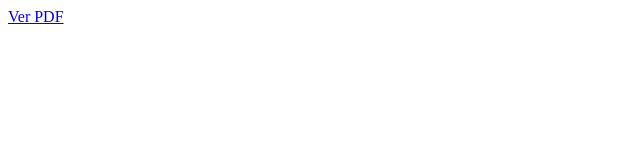
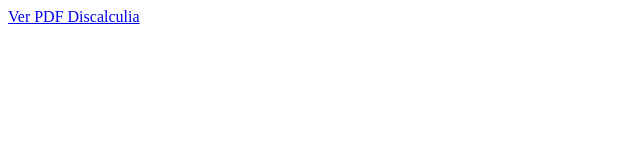
Before and after one commit to Archerd6/pdf-viewer-web, a plain HTML site: page index.html in a window 1280 px wide. Shown: the full height of the page, 0-640 px from the left. Drawn offline with Linux system fonts and the light colour scheme.

Commit message:
Modify name

```diff
--- a/index.html
+++ b/index.html
@@ -1 +1 @@
-<a href="Informe_Investigacion_fenotipo_Discalculia.pdf" target="_blank">Ver PDF</a>
+<a href="Informe_Investigacion_fenotipo_Discalculia.pdf" target="_blank">Ver PDF Discalculia</a>
```
